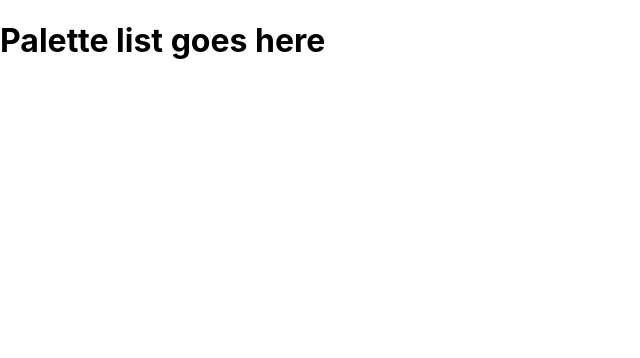
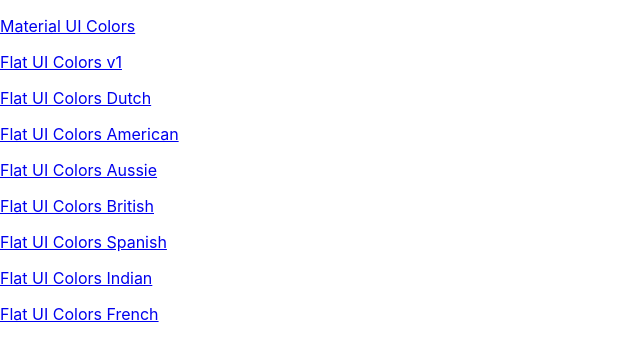
Before and after one commit to CaeCur/colors-app, a React (Create React App) app: page / in a window 1280 px wide. Shown: the top 358 px of the page, without its empty margins (0-640 px from the left). Built offline with nearby package versions, Linux system fonts and the light colour scheme; the HTML template or start-up script is replaced by a standard one.

Commit message:
Added starting base for homepage

```diff
--- a/src/App.js
+++ b/src/App.js
@@ -1,4 +1,5 @@
 import Palette from "./Palette";
+import PaletteList from "./PaletteList";
 import { generatePalette } from "./colorHelpers";
 import seedColors from "./seedColors";
 import { Route, Switch } from "react-router-dom";
@@ -12,7 +13,7 @@
 
 	return (
 		<Switch>
-			<Route exact path="/" render={() => <h1>Palette list goes here</h1>} />
+			<Route exact path="/" render={() => <PaletteList palettes={seedColors} />} />
 			<Route
 				exact
 				path="/palette/:id"
--- a/src/Navbar.js
+++ b/src/Navbar.js
@@ -7,6 +7,7 @@
 import Slider from "rc-slider";
 import "rc-slider/assets/index.css";
 import "./Navbar.css";
+import { Link } from "react-router-dom";
 
 export default class Navbar extends Component {
 	constructor (props) {
@@ -33,7 +34,7 @@
 		return (
 			<nav className="Navbar">
 				<div className="logo">
-					<a href="/">Palette Pal</a>
+					<Link to="/">Palette Pal</Link>
 				</div>
 
 				<div className="slider-container">
--- /dev/null
+++ b/src/PaletteList.js
@@ -0,0 +1,15 @@
+import React, { Component } from "react";
+import { Link } from "react-router-dom";
+
+export default class PaletteList extends Component {
+	render () {
+		const { palettes } = this.props;
+
+		const paletteTiles = palettes.map((palette) => (
+			<p>
+				<Link to={`/palette/${palette.id}`}>{palette.paletteName}</Link>
+			</p>
+		));
+		return <div>{paletteTiles}</div>;
+	}
+}
```
